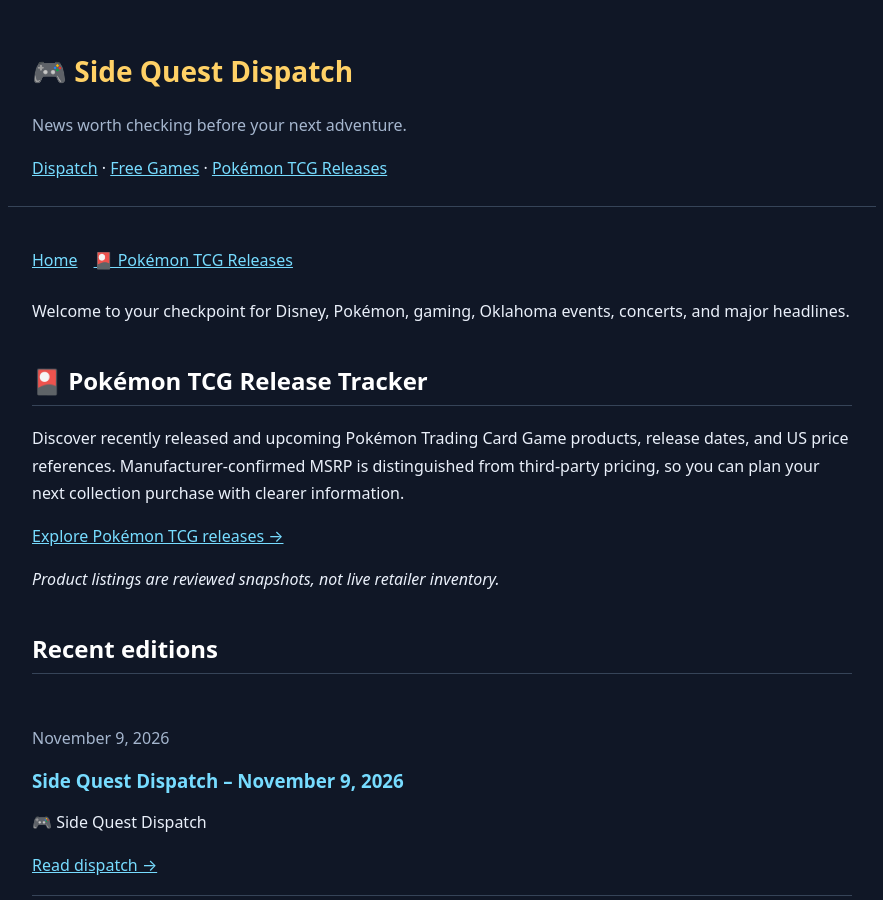
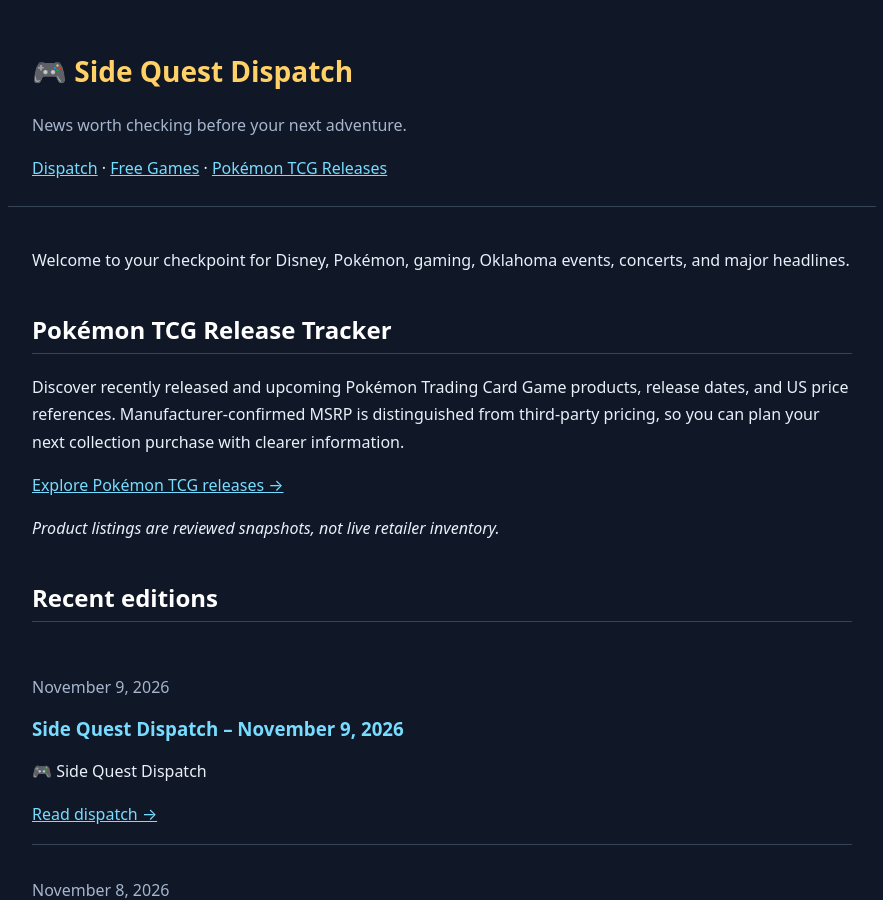
Before and after one commit to bamalroney-dev/Side-quest-dispatch, a Jekyll site: the page built from index.md, in a window 1280 px wide and 900 px high. Shown: the whole window, without its empty margins (198-1081 px from the left). Built offline with Jekyll 4.4.1, drawn with Linux system fonts in a browser that asks for light colours.

Commit message:
Consolidate site navigation into shared header

```diff
--- a/index.md
+++ b/index.md
@@ -2,14 +2,9 @@
 layout: home
 title: Latest Dispatches
 ---
-<nav aria-label="Side Quest Dispatch sections" style="display:flex;flex-wrap:wrap;gap:1rem;margin:1rem 0 1.5rem;">
-  <a href="{{ '/' | relative_url }}">Home</a>
-  <a href="{{ '/pokemon-tcg/releases/' | relative_url }}">🎴 Pokémon TCG Releases</a>
-</nav>
-
 Welcome to your checkpoint for Disney, Pokémon, gaming, Oklahoma events, concerts, and major headlines.
 
-## 🎴 Pokémon TCG Release Tracker
+## Pokémon TCG Release Tracker
 
 Discover recently released and upcoming Pokémon Trading Card Game products, release dates, and US price references. Manufacturer-confirmed MSRP is distinguished from third-party pricing, so you can plan your next collection purchase with clearer information.
 
```
